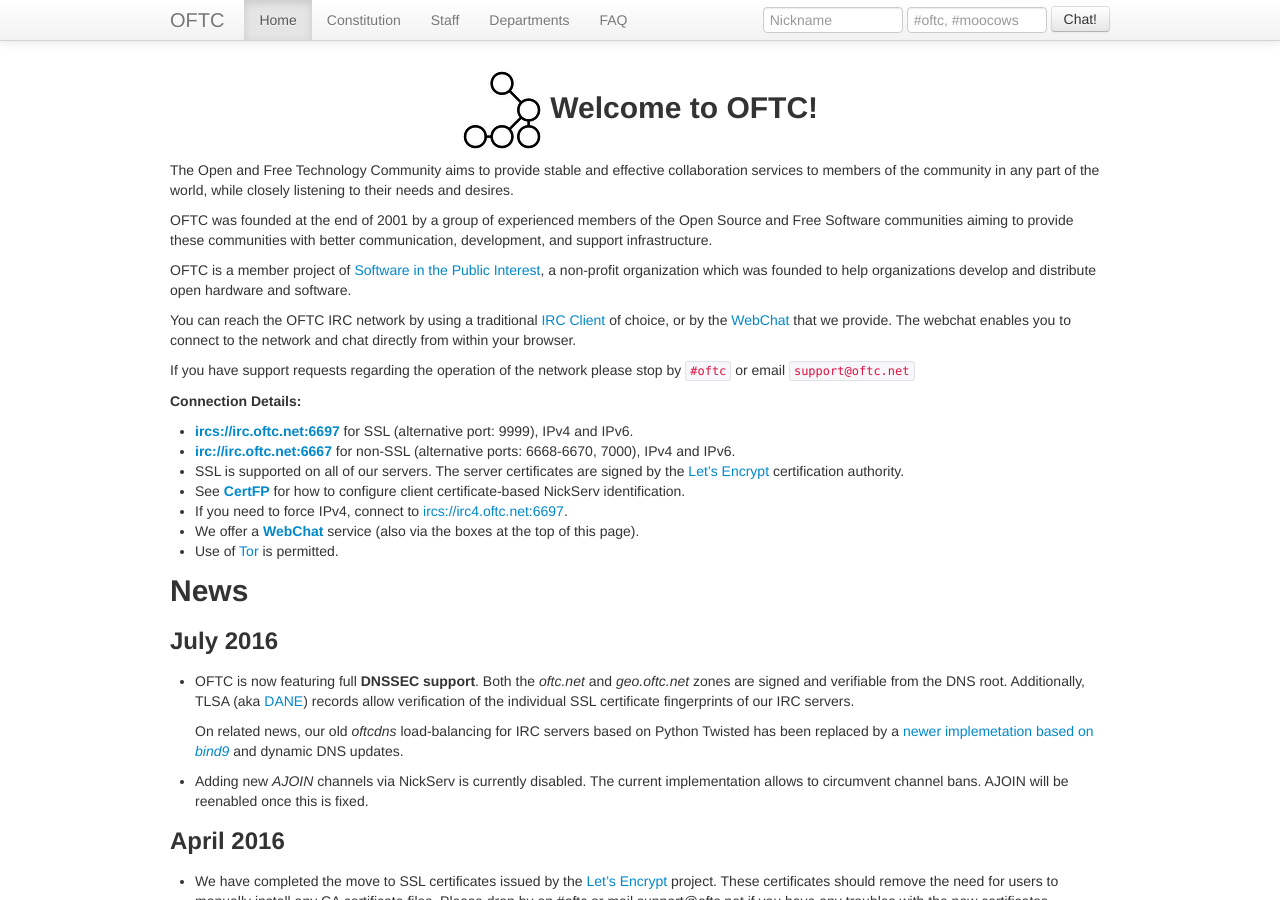
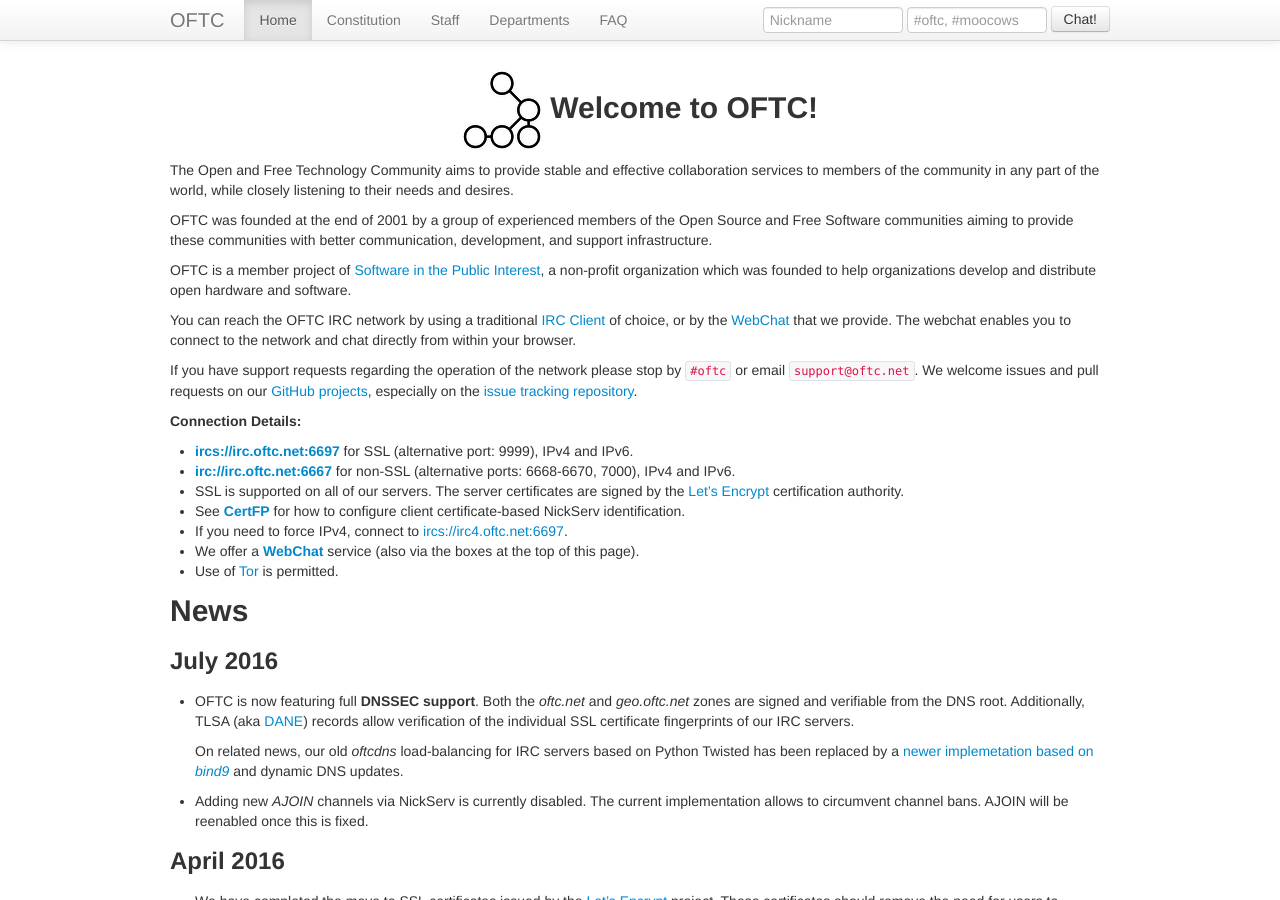
Before and after one commit to oftc/oftc-web, a Jekyll site: the page built from index.md, in a window 1280 px wide and 900 px high. Built offline with Jekyll 4.4.1, drawn with Linux system fonts in a browser that asks for light colours.

Commit message:
Update Wikipedia link and add pointer to GitHub projects

```diff
--- a/index.md
+++ b/index.md
@@ -17,12 +17,14 @@
 to help organizations develop and distribute open hardware and software.
 
 You can reach the OFTC IRC network by using a traditional [IRC
-Client](http://en.wikipedia.org/wiki/List_of_IRC_clients) of choice, or by the
+Client](https://en.wikipedia.org/wiki/Comparison_of_Internet_Relay_Chat_clients) of choice, or by the
 [WebChat](WebChat) that we provide. The webchat enables you to connect to the
 network and chat directly from within your browser.
 
 If you have support requests regarding the operation of the network please stop
-by `#oftc` or email `support@oftc.net`
+by `#oftc` or email `support@oftc.net`. We welcome issues and pull requests on
+our [GitHub projects](https://github.com/oftc), especially on the
+[issue tracking repository](https://github.com/oftc/oftc).
 
 **Connection Details:**
 
```
